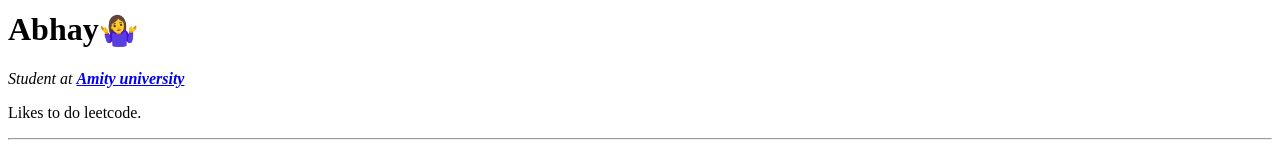
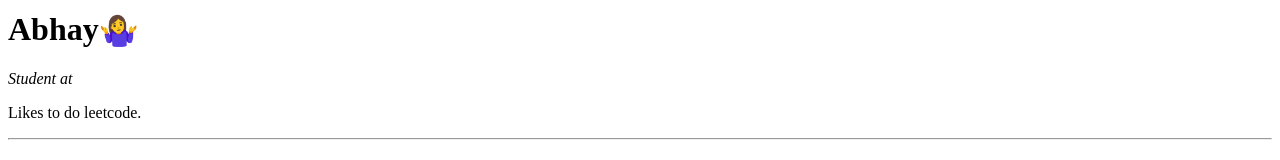
Before and after one commit to StratosphereXE/CV, a plain HTML site: page index.html in a window 1280 px wide. Shown: the part 323-483 px from the top of the page. Drawn offline with Linux system fonts and the light colour scheme.

Commit message:
Update index.html

```diff
--- a/index.html
+++ b/index.html
@@ -9,7 +9,7 @@
 <body>
   <img src="https://pbs.twimg.com/profile_images/1336019932794908672/jsX4XTvm_400x400.jpg" alt="oof">
   <h1>Abhay🤷‍♀️</h1>
-  <p><em>Student at <strong><a href="https://amity.edu/">Amity university</a></strong></em></p>
+  <p><em>Student at <strong><a href="https://amity.edu/"></a></strong></em></p>
   <p>Likes to do leetcode.</p>
   <hr />
   <h3><u>Education</u></h3>
```
